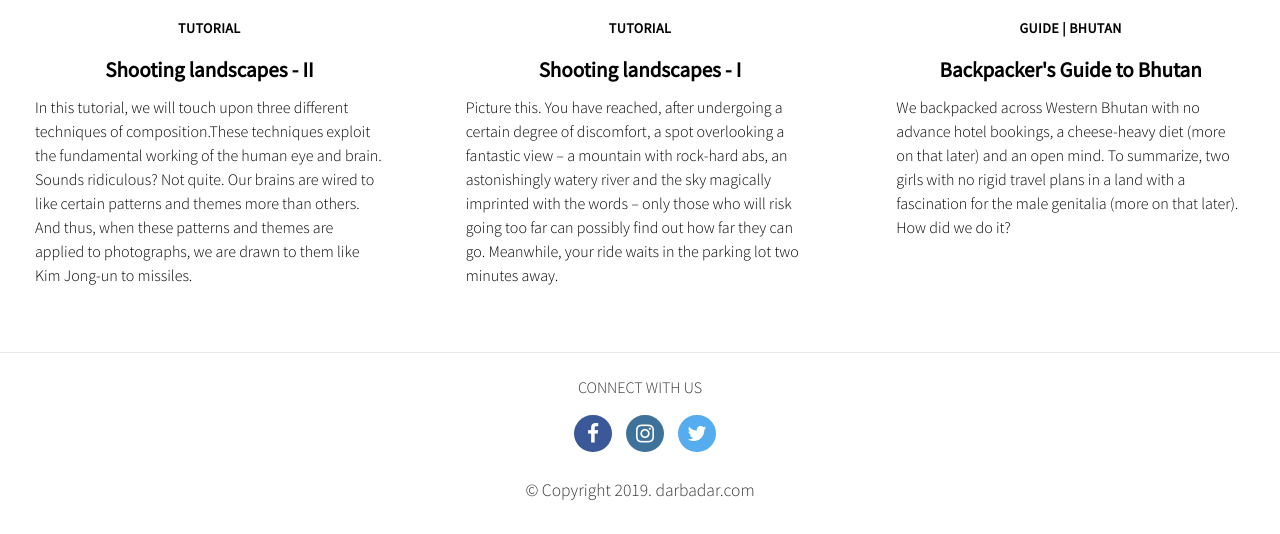
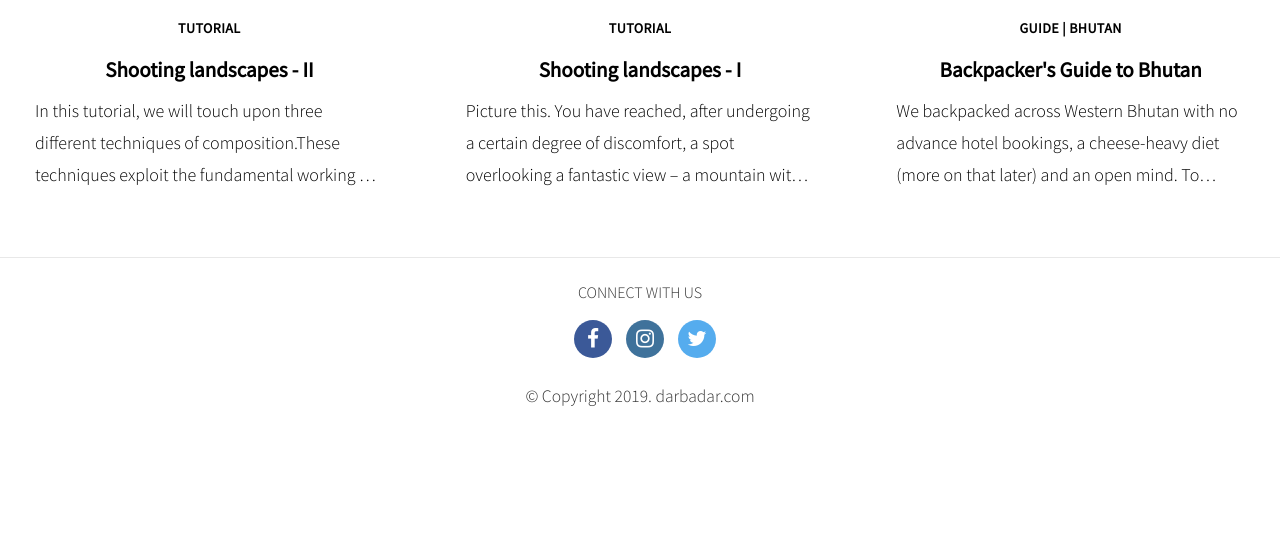
Before and after one commit to harshac/darbadar, a Jekyll site: the page built from free-stuff.html, in a window 1280 px wide. Shown: the part 455-989 px from the top of the page. Built offline with Jekyll 4.4.1, drawn with Linux system fonts in a browser that asks for light colours; nearby versions of some CDN libraries; some web fonts are replaced; after the commit the page ends 900 px from its top, so only the background shows below that.

Commit message:
Revert "Removes overflow styling from excerpt"
This reverts commit 793d4e534499013eef0db3f4cf11f6ab580e2f9e.

```diff
--- a/_sass/homepage/_grid.scss
+++ b/_sass/homepage/_grid.scss
@@ -22,6 +22,17 @@
 
 .post-excerpt {
   font-size: 18px;
+
+  p {
+    display: block;
+    overflow: hidden;
+    text-overflow: ellipsis;
+    display: -webkit-box;
+    -webkit-box-orient: vertical;
+    -webkit-line-clamp: 2;
+    line-height: 1.8em;
+    max-height: 3.6em;
+  }
 }
 
 .post-tile {
@@ -48,8 +59,10 @@
     }
   }
 
-  .post-excerpt {
-    font-size: 16px;
+  .post-excerpt > p {
+    -webkit-line-clamp: 3;
+    line-height: 1.8em;
+    max-height: 5.4em;
   }
 }
 
```
